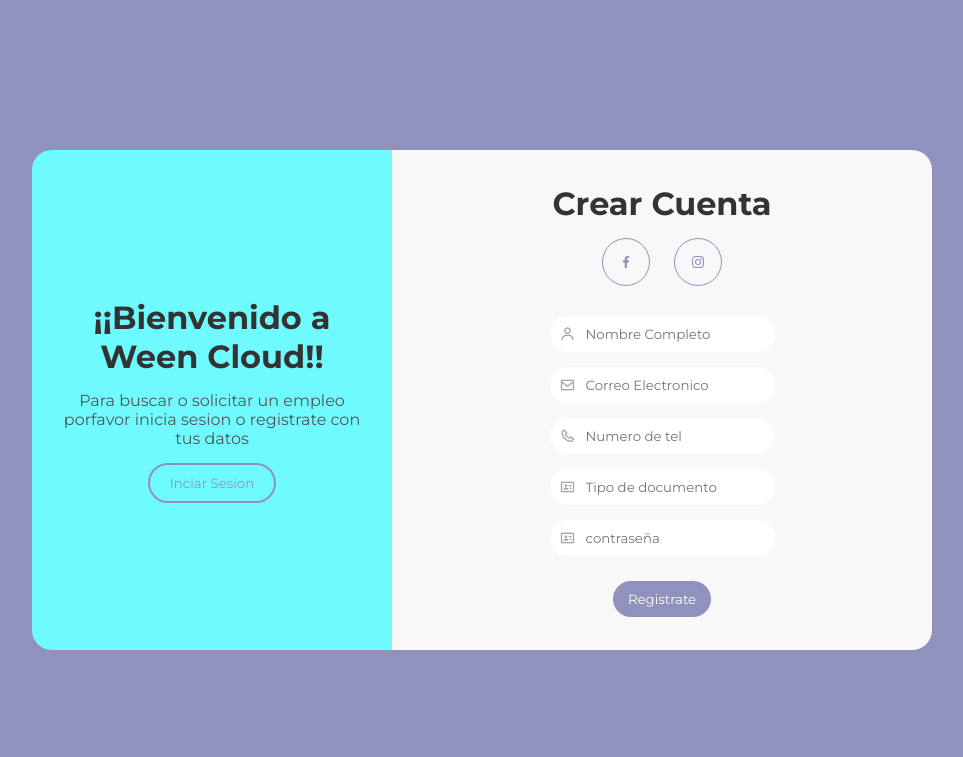
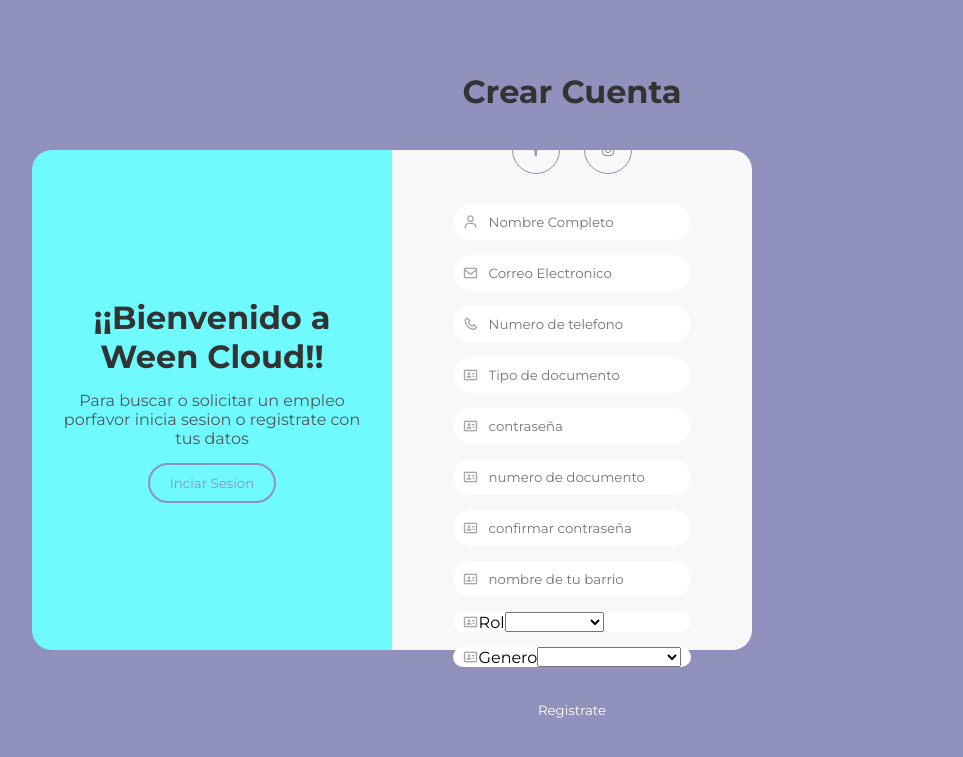
Before and after one commit to FidelSmoke/WeenCloud, a PHP site: page /index_registrate/index.php in a window 1280 px wide. Shown: the top 757 px of the page, without its empty margins (158-1121 px from the left). Run offline with PHP 8.4, Linux system fonts and the light colour scheme.

Commit message:
jdjjdjdjjdjdjjdjdj

```diff
--- a/CRUD-WC/app/config/database.php
+++ b/CRUD-WC/app/config/database.php
@@ -1,7 +1,10 @@
 <?php
 
-$conn = new mysqli("localhost", "root", "", "cinema");
+
+$conn = new mysqli("localhost", "root", "", "weencloud");
 
 if ($conn->connect_error){
     die("Error de conexión" . $conn->connect_error);
 }
+
+?>
--- a/controlador/controlador_registro_usuario.php
+++ b/controlador/controlador_registro_usuario.php
@@ -1,6 +1,6 @@
 <?php
 include("../conexion/conexion.php");
-if (!empty($_POST["index_registrate"])) {
+if (!empty($_POST["registro"])) {
     if (empty($_POST["nombrec"]) or empty($_POST["email"]) or empty($_POST["numero"]) or empty($_POST["tdocumento"]) or empty($_POST["contraseña"]) or empty($_POST["nu_documento"])or empty($_POST["conficontraseña"]) or empty($_POST["barrio"]) or empty($_POST["rol"]) or empty($_POST["genero"])) {
         echo('Debes llenar todos los campos');
     } else {
@@ -17,7 +17,7 @@
         $rol=$_POST['rol'];
         $genero=$_POST['genero'];
 
-        $msql = "SELECT * FROM index_registrate WHERE email='$email'";
+        $msql = "SELECT * FROM registro WHERE email='$email'";
         $result = $con->query($msql);
 
         if ($result->num_rows > 0) {
@@ -25,7 +25,7 @@
             header('location:../Login/index.php');
         } else {
 
-        $sql=$con->query("INSERT INTO index_registrate (nomcom,email,numtel,pass,confirpass,genero,numdoc,tipdoc,barrio,rol)VALUES('$nombrec','$email','$numero','$hash','$hash','$genero','$nu_documento','$documento','$barrio','$rol')");
+        $sql=$con->query("INSERT INTO registro (nomcom,email,numtel,pass,confirpass,genero,numdoc,tipdoc,barrio,rol)VALUES('$nombrec','$email','$numero','$hash','$hash','$genero','$nu_documento','$documento','$barrio','$rol')");
         header('location: ../index.php');
         }
     }
--- a/index.php
+++ b/index.php
@@ -16,7 +16,7 @@
         <div class="menu container">
             <!-- <img src="IMG/hero.svg"> -->
             <img src="IMG/clouds (1).png" alt="">
-            <a href="#" class="logo">ween Cloud </a>
+            <a href="" class="logo">Ween Cloud </a>
             <input type="checkbox" id="menu">
             <label for="menu">
                 <img src="IMG/menu-btn.png" class="menu-icono" alt="">
@@ -29,7 +29,7 @@
                 </ul> -->
                 <ul>
                     <li> <a href="index_registrate/index.php">Registrarse</a></li>
-                    <li> <a href="Login/index.php">Iniciar sesión</a></li>
+                    <!-- <li> <a href="Login/index.php">Iniciar sesión</a></li> -->
                     <li> <a href="#servicios">Servicios</a></li>
                     <li> <a href="#contacto">Contactanos</a></li>
 
--- a/index_registrate/estilos.css
+++ b/index_registrate/estilos.css
@@ -72,7 +72,7 @@
     display: flex;
     align-items: center ;
     justify-content: center ;
-    width: 60%;
+    width: 40%;
     text-align:center;
     background-color:#f8f8f8;
     border-top-right-radius: 20px;
@@ -80,7 +80,7 @@
 }
 
 .form-information-childs {
-    padding: 0 30px;
+    padding: 0px 30px;
 }
 
 .form-information-childs h2 {
--- a/index_registrate/index.php
+++ b/index_registrate/index.php
@@ -34,18 +34,18 @@
                     </label>
                     <label>
 
-                        <i class='bx bx-envelope' ></i>
+                        <i class='bx bx-envelope'></i>
                         <input type="email" name="email" placeholder="Correo Electronico">
                     </label>
                     <label>
 
                         <i class='bx bx-phone'></i>
-                        <input type="tel" name="numero" placeholder="Numero de tel">
+                        <input type="tel" name="numero" placeholder="Numero de telefono">
                     </label>
 
                     <label>
 
-                        <i class='bx bx-id-card' ></i>
+                        <i class='bx bx-id-card'></i>
                         <input type="text" name= "tdocumento" placeholder="Tipo de documento">
                     </label>
 
@@ -55,31 +55,59 @@
                         <input type="password" name="contraseña" placeholder="contraseña">
                     </label>
 
-                    <!-- <label>
+
+                    <label>
 
                         <i class='bx bx-id-card' ></i>
-                        <input type="tel" placeholder="numero de documento">
+                        <input type="text" name= "nu_documento"placeholder="numero de documento">
+                    </label>
+
+                    <label>
+
+                        <i class='bx bx-id-card' ></i>
+                        <input type="password" name="conficontraseña"  placeholder="confirmar contraseña">
                     </label>
 
 
                     <label>
 
                         <i class='bx bx-id-card' ></i>
-                        <input type="tel" placeholder="numero de documento">
+                        <input type="text" name= "barrio"placeholder="nombre de tu barrio">
                     </label>
 
+                    <label>
+                    <i class='bx bx-id-card' ></i>
+            <span class="details">Rol</span>
 
-                    <label>
+            <select name="rol" id="">
+              <option value="" disabled selected></option>
+              <option value="Empresario">Empresario</option>
+              <option value="Vacante">Vacante</option>
+            </select>
 
-                        <i class='bx bx-id-card' ></i>
-                        <input type="tel" placeholder="numero de documento">
-                    </label> -->
+                  </label>
 
-                     <input type="submit" value="Registrate">
+                  <label>
+                  <i class='bx bx-id-card' ></i>
+            <span class="details">Genero</span>
+
+            <select name="genero" id="">
+              <option value="" disabled selected></option>
+              <option value="Masculino">Masculino</option>
+              <option value="Femenino">Femenino</option>
+              <option value="Prefiero no decirlo">Prefiero no decirlo</option>
+            </select>
+
+          </label>
+
+
+
+
+                     <input type="submit" value="Registrate" name="registro">
+
                      <?php
 include("../controlador/controlador_registro_usuario.php");
-
-            ?>
+                    ?>
                 </form>
             </div>
         </div>
```
